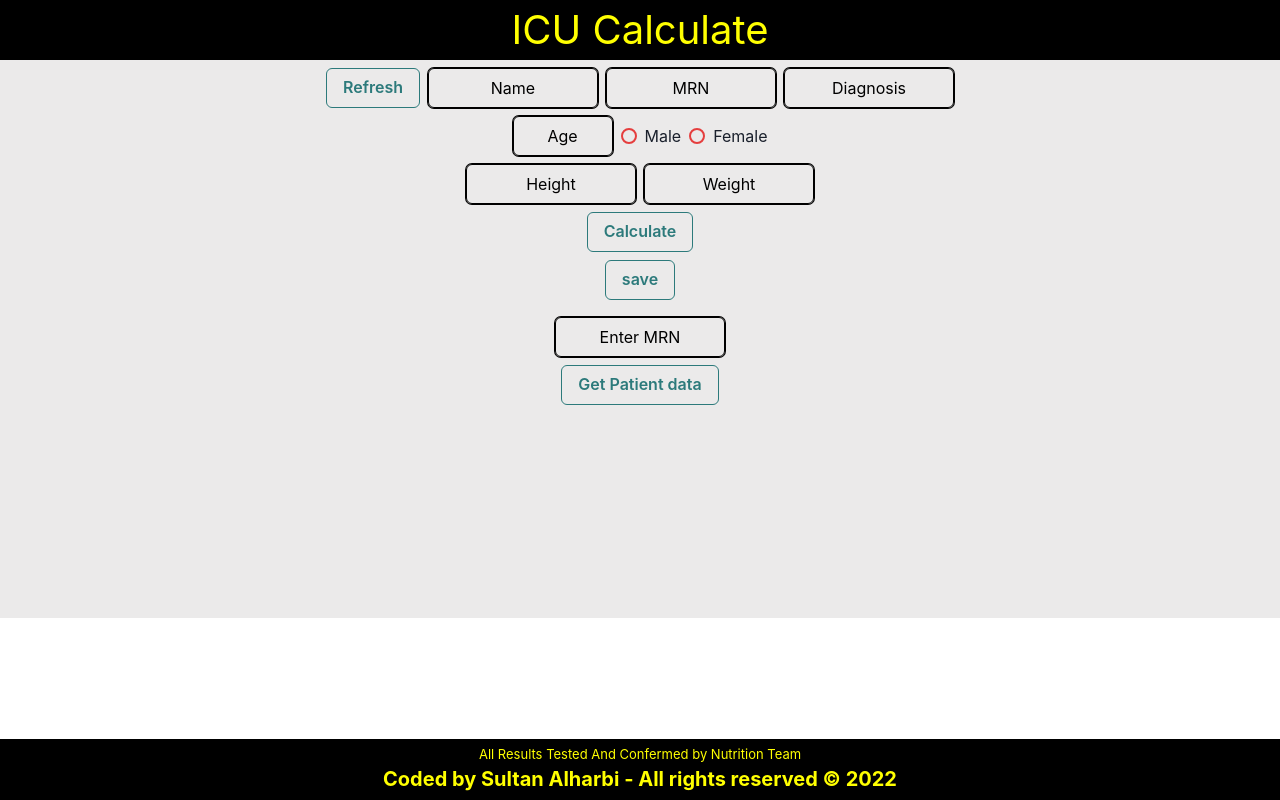
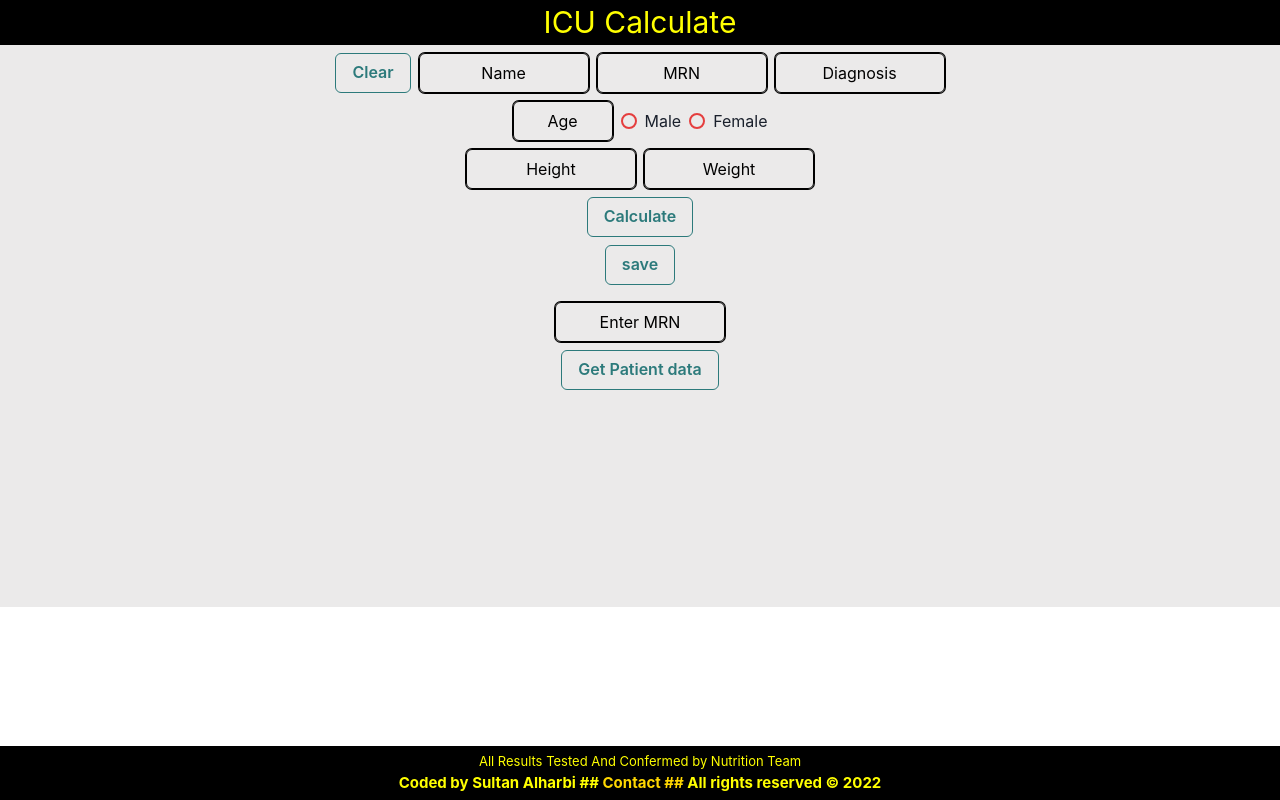
Before and after one commit to Sultan1901/DWGH, a React (Create React App) app: page / in a window 1280 px wide. Built offline with nearby package versions, Linux system fonts and the light colour scheme.

Commit message:
debugging

```diff
--- a/src/Pages/Nutrition.js
+++ b/src/Pages/Nutrition.js
@@ -13,6 +13,7 @@ import {
   RadioGroup,
   Stack,
   SimpleGrid,
+  Link,
 } from "@chakra-ui/react";
 import { useReactToPrint } from "react-to-print";
 const Nutrition = () => {
@@ -156,19 +157,21 @@ const Nutrition = () => {
   const Click = () => {
     setClick1(true);
   };
+
   const refresh = () => {
-    window.location.reload(false);
+    window.location.reload();
   };
   const componentRef = useRef();
   const handlePrint = useReactToPrint({
     content: () => componentRef.current,
   });
+
   return (
     <ChakraProvider>
       <Box h="100%">
         <VStack>
           <Box w="100%" bg="black">
-            <Text color="yellow" align="center" fontSize="40px">
+            <Text color="yellow" align="center" fontSize="30px">
               {" "}
               ICU Calculate
             </Text>
@@ -176,7 +179,7 @@ const Nutrition = () => {
           <HStack>
             <HStack>
               <Button colorScheme="teal" variant="outline" onClick={refresh}>
-                Refresh
+                Clear
               </Button>
             </HStack>{" "}
             <Input
@@ -322,7 +325,7 @@ const Nutrition = () => {
           <Button colorScheme="teal" variant="outline" onClick={result}>
             Get Patient data
           </Button>
-          <Box h="205px">
+          <Box h="209px">
             {patt.map((e) => {
               return (
                 <>
@@ -381,15 +384,18 @@ const Nutrition = () => {
               );
             })}
           </Box>
-        </VStack> {" "}
+        </VStack>{" "}
       </Box>
       <Box position="fixed" bottom="0" w="100%" p="1.5" bg="black">
         <Text fontSize="13px" color="yellow" align="center">
           All Results Tested And Confermed by Nutrition Team
         </Text>
-        <Text fontWeight="bold" fontSize="20px" color="yellow" align="center">
-          Coded by Sultan Alharbi - All rights reserved © 2022
+        <Text fontWeight="bold" fontSize="15px" color="yellow" align="center">
+          Coded by Sultan Alharbi ## <Link  color="gold" href="mailto:p04x@hotmail.com">
+         Contact ##
+        </Link>  All rights reserved © 2022
         </Text>
+
       </Box>
     </ChakraProvider>
   );
```
